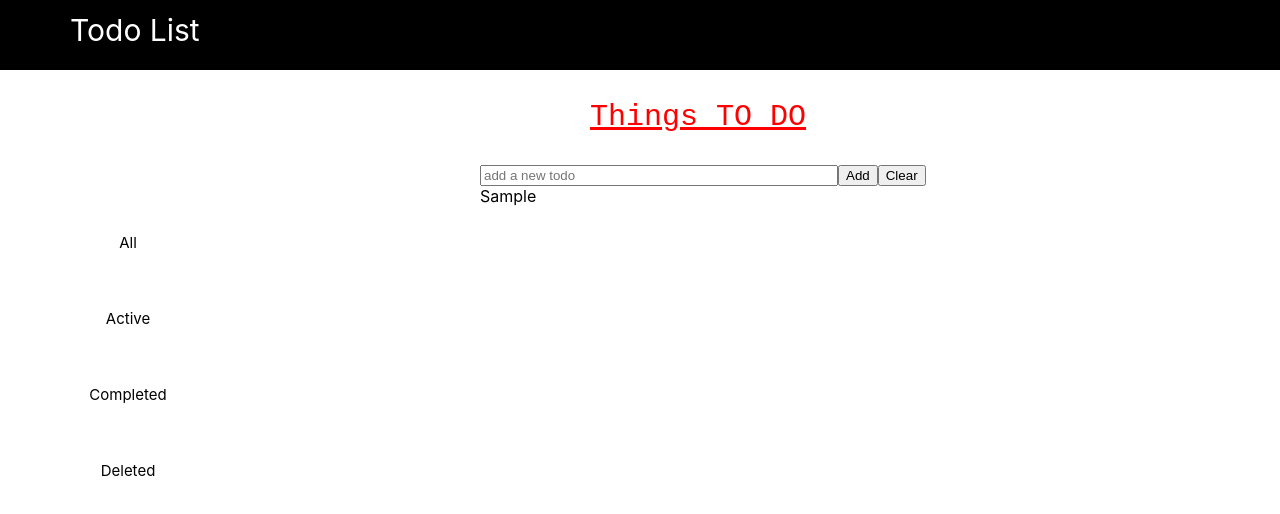
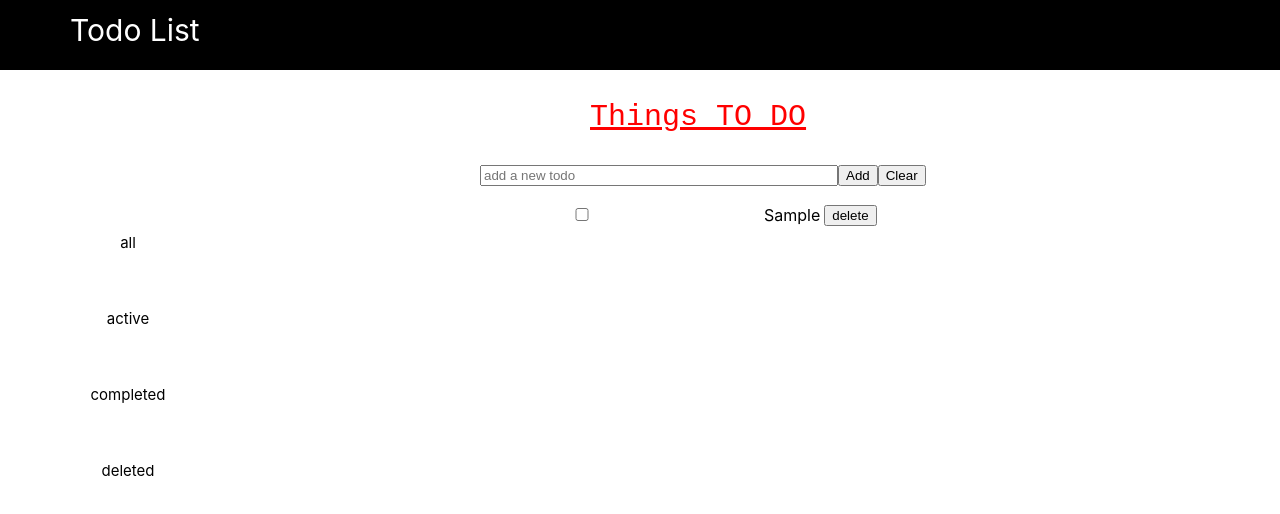
Before and after one commit to VinethaSuresh/react-todolist, a React (Create React App) app: page / in a window 1280 px wide. Both pictures are taken after typing "Sample" into the empty fields and a click on the button "Add". Shown: the top 514 px of the page. Built offline with nearby package versions, Linux system fonts and the light colour scheme.

Commit message:
added delete and restore options.Filter entries based on view selection

```diff
--- a/src/App.js
+++ b/src/App.js
@@ -1,34 +1,22 @@
 import './App.css';
-import React, { Component } from 'react';
+import React, { useState } from 'react';
 import { TitleBar } from './Titlebar';
 import { Navbar } from './Navbar';
 import { TaskContainer } from './Taskcontainer';
-class App extends Component {
-  state =
-    {
-      userInput: ''
-
-    }
-
-  clickHandler = function (e) {
-    //let listtype = "all";
-    //listtype = e.target.id;
+let App = () => {
+  let [listType, setListType] = useState("all")
+  let clickHandler = function (e) {
+    setListType(e.target.id);
 
   };
+  return (
+    <div>
+      < TitleBar />
+      <Navbar clickHandler={clickHandler} listType={listType} />
+      <TaskContainer listType={listType} />
+    </div >
 
-  render() {
-
-    return (
-      <div>
-        < TitleBar />
-        <Navbar click={() => this.clickHandler()} />
-        <TaskContainer />
-      </div >
-
-    )
-
-  }
+  )
 
 }
-
 export default App;
--- /dev/null
+++ b/src/List.js
@@ -0,0 +1,42 @@
+import React from 'react';
+
+export let List = (props) => {
+    let filteredList = props.list.filter(listItem => {
+        if (props.listType === "all") {
+            return !listItem.deleted;
+        }
+        else if (props.listType === "active") {
+            return !listItem.deleted && !listItem.completed
+        }
+        else if (props.listType === "completed") {
+            return !listItem.deleted && listItem.completed
+        }
+        else if (props.listType === "deleted") {
+            return listItem.deleted;
+        }
+        else {
+            return false;
+
+        }
+
+    })
+    let filteredJSX = filteredList.map(item => (
+        <tr key={item.key}>
+            <td><input type="checkbox" checked={item.completed} onChange={(event) => props.checkHandler(item.key, event.target.checked)}
+                disabled={item.deleted ? true : false} /></td>
+            <td>{item.task}</td>
+            <td><button onClick={() => props.deleteHandler(item.key)}>{item.deleted ? "restore" : "delete"}</button></td>
+        </tr >
+    ))
+
+    return (
+        <table>
+            <tbody>
+                {filteredJSX}
+            </tbody>
+
+        </table>
+
+    )
+
+}
--- a/src/Navbar.js
+++ b/src/Navbar.js
@@ -1,23 +1,20 @@
 import React from 'react';
 import './Navbar.css';
 export let Navbar = (props) => {
-    console.log("props", props);
     let navBarItems = [
-        { id: "All", href: "#all" },
-        { id: "Active", href: "#active" },
-        { id: "Completed", href: "#completed" },
-        { id: "Deleted", href: "#deleted" }
+        { id: "all", href: "#all" },
+        { id: "active", href: "#active" },
+        { id: "completed", href: "#completed" },
+        { id: "deleted", href: "#deleted" }
     ]
-    console.log("navBarItems", navBarItems);
 
     let listItems = [];
     for (let item of navBarItems) {
-        console.log("listItems", listItems);
         listItems.push(<li key={item.id}>
             <a href={item.href}
                 id={item.id}
-                className={item.id === "All" ? "active" : ""}
-                onClick={props.click}>
+                className={item.id === props.listType ? "active" : ""}
+                onClick={props.clickHandler}>
                 {item.id}
             </a>
         </li>)
--- a/src/Taskcontainer.js
+++ b/src/Taskcontainer.js
@@ -1,36 +1,62 @@
 import React, { useState } from 'react';
 import './Taskcontainer.css';
 import uuid from 'react-uuid';
+import { List } from './List'
 export let TaskContainer = (props) => {
     let [newItem, setNewItem] = useState("");
     let [list, setList] = useState([]);
-
-    //let emptyAdded = false;
     let addHandler = () => {
         console.log("inside addHandler")
         console.log("newItem", newItem);
         if (newItem !== "") {
-            //emptyAdded = false;
-            setList([...list, { key: uuid(), task: newItem, deleted: false, completed: false }]);
+            let newList = [...list, { key: uuid(), task: newItem, deleted: false, completed: false }]
+            setList(newList);
             setNewItem("");
         }
-        else {
-            alert("plz enter input")
-        }
+
     }
     //function binding to the object(class)
-    addHandler = addHandler.bind(this);
     let inputChangeHandler = function (event) {
         setNewItem(event.target.value);
 
     }
-    //converting array of objects in to array of jsx
-    let listJSX = list.map(item => (<div>{item.task}</div>));
 
-    //cancelHandler function
+    function checkHandler(key, completed) {
+        for (let item of list) {
+            if (item.key == key) {
+                item.completed = completed;
+
+            }
+        }
+        setList([...list]);
+    }
+
+    function deleteHandler(key) {
+        for (let item of list) {
+            if (item.key == key) {
+                item.deleted = !item.deleted;
+            }
+        }
+
+        setList([...list]);
+
+    }
+
+
+    //cancelHandler event handler
     let cancelHandler = () => setNewItem("");
 
+    //keyUpHanler event handler
+    let handlerKeyUP = (event) => {
 
+        if (event.keyCode === 13) {
+
+            event.preventDefault();
+            addHandler();
+        }
+
+
+    }
 
     return (
         <div className="taskContainer">
@@ -40,15 +66,13 @@ export let TaskContainer = (props) => {
                     placeholder="add a new todo"
                     maxLength="30"
                     value={newItem}
-                    onChange={inputChangeHandler}>
+                    onChange={inputChangeHandler}
+                    onKeyUp={handlerKeyUP}>
                 </input>
                 <button onClick={addHandler}>Add</button>
                 <button onClick={cancelHandler}>Clear</button>
-                <div>
-                    {listJSX}
-                </div>
-
-            </div >
+            </div>
+            <List list={list} listType={props.listType} checkHandler={checkHandler} deleteHandler={deleteHandler} />
         </div>
     )
 
```
Also changed, not shown: src/ListItem.js (added).
